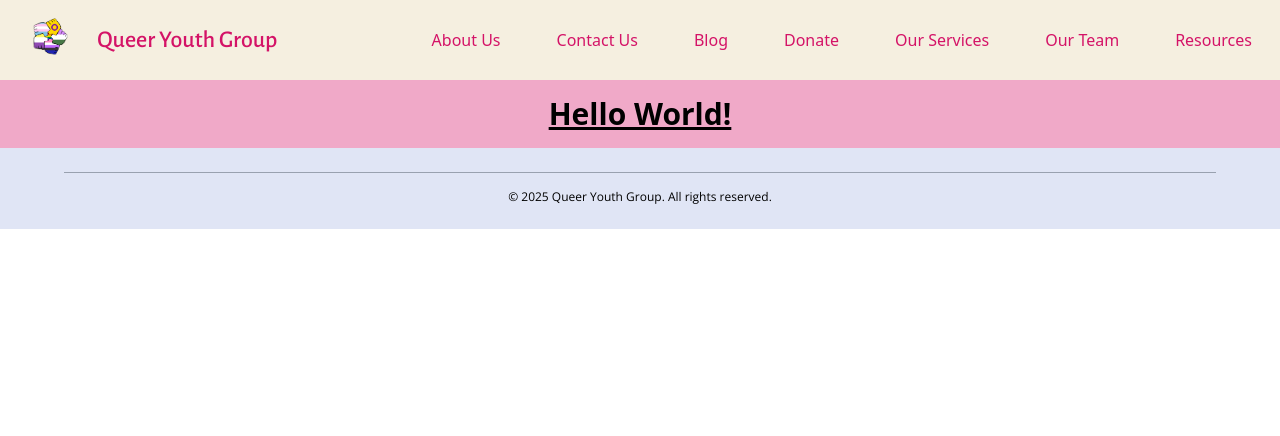
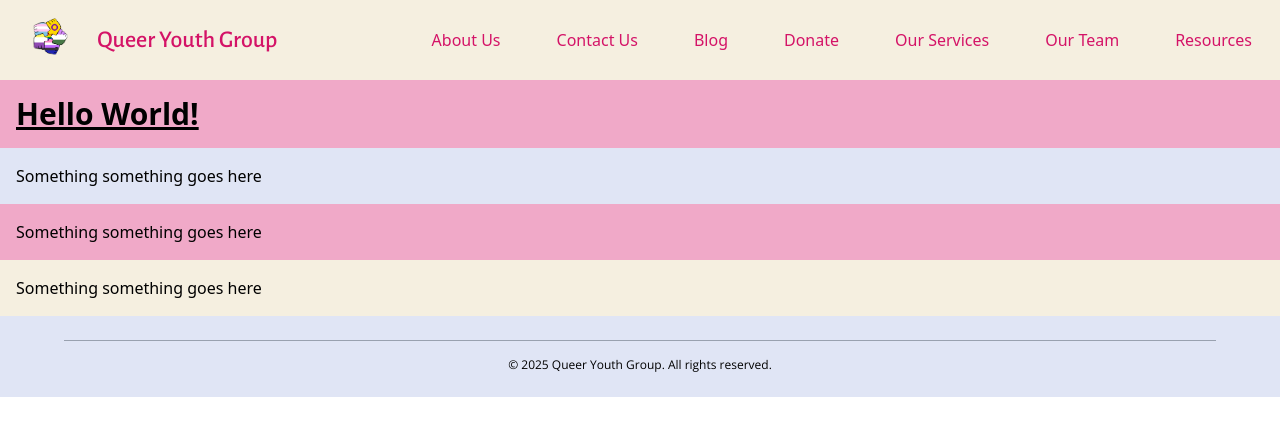
Before and after one commit to steinderace/queeryouthgroup, a React (Vite) app: page / in a window 1280 px wide. Shown: the top 436 px of the page. Built offline with nearby package versions, Linux system fonts and the light colour scheme.

Commit message:
working on homepage content

```diff
--- a/src/App.jsx
+++ b/src/App.jsx
@@ -1,23 +1,23 @@
 import './App.css'
 
-import { BrowserRouter } from 'react-router-dom'
+import { BrowserRouter, Routes, Router, Route } from 'react-router-dom'
 import Navbar from './components/Navbar'
 import Footer from './components/Footer'
-
+import Home from './components/Home'
 
 function App() {
   return (
-    <>
+    <div className="min-h-screen flex flex-col">
       <BrowserRouter>
         <Navbar />
-        <div className='p-4 flex flex-col items-center bg-[#d41367]/36'>
-          <h1 class="text-3xl font-bold underline">
-            Hello World!
-          </h1>
+        <div className='flex flex-col items-center'>
+          <Routes>
+            <Route path='/' element={<Home />}/>
+          </Routes>
         </div>
         <Footer />
       </BrowserRouter>
-    </>
+    </div>
   )
 }
 
--- a/src/components/Footer.jsx
+++ b/src/components/Footer.jsx
@@ -4,7 +4,7 @@ const Footer = () => {
   return (
     <footer className="bg-[#E0E5F5] py-6">
         <div className="max-w-screen-xl mx-auto px-4 flex flex-col md:flex-row justify-between items-center">
-
+          {/* Footer links and content goes here */}
         </div>
 
         {/* Divider line */}
--- a/src/components/Home.jsx
+++ b/src/components/Home.jsx
@@ -2,7 +2,23 @@ import React from 'react'
 
 const Home = () => {
   return (
-    <div>Home</div>
+    <div className="w-full flex flex-col flex-grow">
+        <div className='p-4 flex flex-row items-center bg-[#d41367]/36'>
+            <h1 class="text-3xl font-bold underline">
+                Hello World!
+            </h1>
+        </div>
+        <div className="p-4 flex flex-row items-center bg-[#e0e5f5]">
+            Something something goes here
+        </div>
+        <div className="p-4 flex flex-row items-center bg-[#d41367]/36">
+            Something something goes here
+        </div>
+        <div className="p-4 flex flex-row items-center bg-[#f5efe0]">
+            Something something goes here
+        </div>
+    </div>
+
   )
 }
 
```
